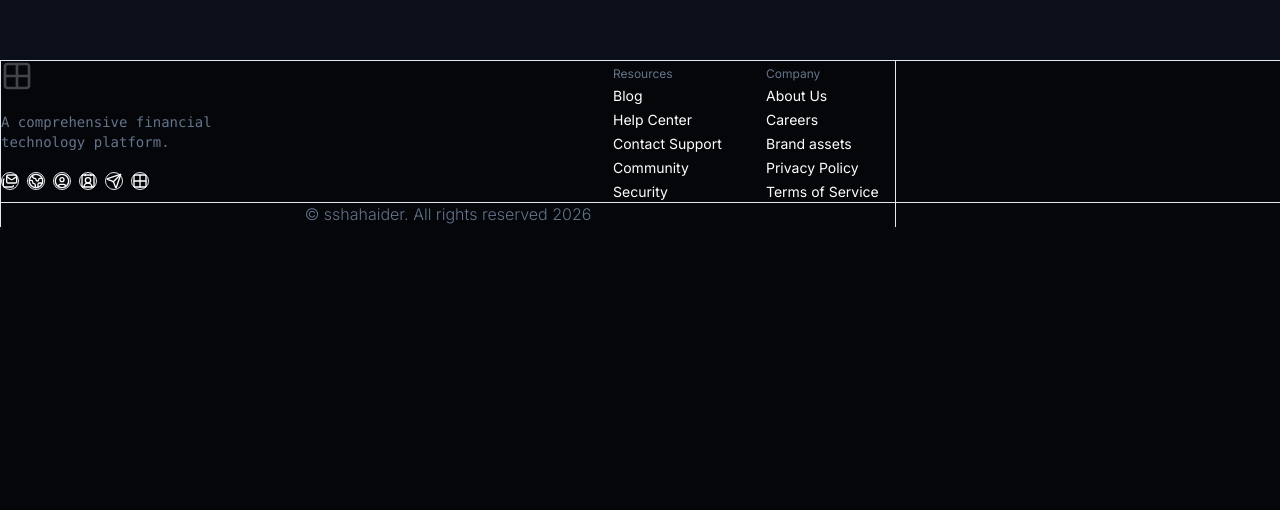
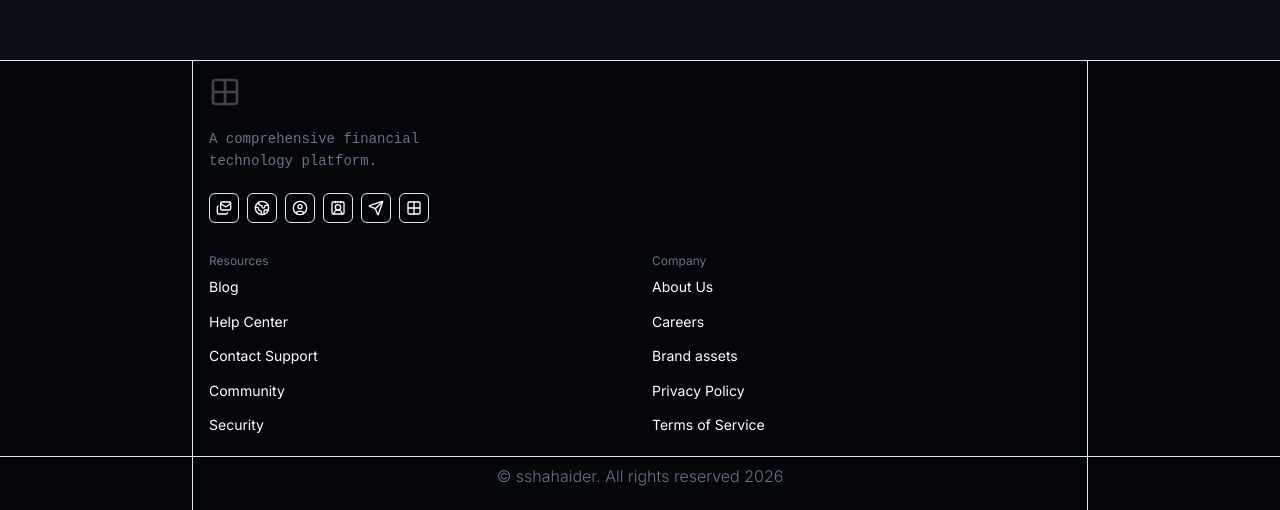
Before and after one commit to IgorMMichels/portfolio, a React (Vite) app: page / in a window 1280 px wide. Shown: the part 4723-5233 px from the top of the page. Before the commit the page ends 4950 px from the top, so only its background shows below. Built offline with nearby package versions, Linux system fonts and the light colour scheme.

Commit message:
fix: use explicit CSS variables in MinimalFooter
- Replace Tailwind shadcn utilities with inline style CSS variables
- Fixes styling not appearing due to Tailwind 4 config incompatibility

```diff
--- a/src/components/ui/minimal-footer.tsx
+++ b/src/components/ui/minimal-footer.tsx
@@ -11,94 +11,135 @@ export function MinimalFooter() {
 	const year = new Date().getFullYear();
 
 	const company = [
-		{
-			title: 'About Us',
-			href: '#',
-		},
-		{
-			title: 'Careers',
-			href: '#',
-		},
-		{
-			title: 'Brand assets',
-			href: '#',
-		},
-		{
-			title: 'Privacy Policy',
-			href: '#',
-		},
-		{
-			title: 'Terms of Service',
-			href: '#',
-		},
+		{ title: 'About Us', href: '#' },
+		{ title: 'Careers', href: '#' },
+		{ title: 'Brand assets', href: '#' },
+		{ title: 'Privacy Policy', href: '#' },
+		{ title: 'Terms of Service', href: '#' },
 	];
 
 	const resources = [
-		{
-			title: 'Blog',
-			href: '#',
-		},
-		{
-			title: 'Help Center',
-			href: '#',
-		},
-		{
-			title: 'Contact Support',
-			href: '#',
-		},
-		{
-			title: 'Community',
-			href: '#',
-		},
-		{
-			title: 'Security',
-			href: '#',
-		},
+		{ title: 'Blog', href: '#' },
+		{ title: 'Help Center', href: '#' },
+		{ title: 'Contact Support', href: '#' },
+		{ title: 'Community', href: '#' },
+		{ title: 'Security', href: '#' },
 	];
 
 	const socialLinks = [
-		{
-			icon: <MailsIcon className="size-4" />,
-			link: '#',
+		{ icon: <MailsIcon size={16} />, link: '#' },
+		{ icon: <Globe2Icon size={16} />, link: '#' },
+		{ icon: <UserCircleIcon size={16} />, link: '#' },
+		{ icon: <ContactRoundIcon size={16} />, link: '#' },
+		{ icon: <SendIcon size={16} />, link: '#' },
+		{ icon: <Grid2X2 size={16} />, link: '#' },
+	];
+
+	const styles = {
+		container: {
+			background: 'radial-gradient(35% 80% at 30% 0%, hsl(var(--foreground) / 0.1))',
+			maxWidth: '56rem',
+			margin: '0 auto',
+			borderLeft: '1px solid hsl(var(--border))',
+			borderRight: '1px solid hsl(var(--border))',
 		},
-		{
-			icon: <Globe2Icon className="size-4" />,
-			link: '#',
+		divider: {
+			background: 'hsl(var(--border))',
+			height: '1px',
+			width: '100%',
+			position: 'absolute' as const,
+			left: 0,
+			right: 0,
 		},
-		{
-			icon: <UserCircleIcon className="size-4" />,
-			link: '#',
+		grid: {
+			display: 'grid',
+			gridTemplateColumns: 'repeat(6, minmax(0, 1fr))',
+			gap: '1.5rem',
+			padding: '1rem',
+			maxWidth: '56rem',
 		},
-		{
-			icon: <ContactRoundIcon className="size-4" />,
-			link: '#',
+		logoSection: {
+			gridColumn: 'span 6 / span 6',
+			display: 'flex',
+			flexDirection: 'column' as const,
+			gap: '1.25rem',
 		},
-		{
-			icon: <SendIcon className="size-4" />,
-			link: '#',
+		logo: {
+			width: 'max-content',
+			opacity: 0.25,
 		},
-		{
-			icon: <Grid2X2 className="size-4" />,
-			link: '#',
+		description: {
+			color: 'hsl(var(--muted-foreground))',
+			fontFamily: 'monospace',
+			fontSize: '0.875rem',
+			maxWidth: '24rem',
+			textWrap: 'balance' as const,
 		},
-	];
+		socialLinks: {
+			display: 'flex',
+			gap: '0.5rem',
+		},
+		socialLink: {
+			border: '1px solid hsl(var(--border))',
+			borderRadius: '0.375rem',
+			padding: '0.375rem',
+			display: 'flex',
+			alignItems: 'center',
+			justifyContent: 'center',
+		},
+		linkColumn: {
+			gridColumn: 'span 3 / span 3',
+			width: '100%',
+		},
+		linkColumnTitle: {
+			color: 'hsl(var(--muted-foreground))',
+			fontSize: '0.75rem',
+			marginBottom: '0.25rem',
+		},
+		linkColumnLinks: {
+			display: 'flex',
+			flexDirection: 'column' as const,
+			gap: '0.25rem',
+		},
+		link: {
+			width: 'max-content',
+			padding: '0.25rem 0',
+			fontSize: '0.875rem',
+			transition: 'all 0.2s',
+		},
+		bottomSection: {
+			display: 'flex',
+			flexDirection: 'column' as const,
+			justifyContent: 'space-between',
+			gap: '0.5rem',
+			paddingTop: '0.5rem',
+			paddingBottom: '1.25rem',
+			maxWidth: '56rem',
+		},
+		copyright: {
+			color: 'hsl(var(--muted-foreground))',
+			textAlign: 'center' as const,
+			fontWeight: 300,
+		},
+	};
+
 	return (
-		<footer className="relative">
-			<div className="bg-[radial-gradient(35%_80%_at_30%_0%, hsl(var(--foreground)/0.1))] mx-auto max-w-4xl md:border-x">
-				<div className="bg-border absolute inset-x-0 h-px w-full" />
-				<div className="grid max-w-4xl grid-cols-6 gap-6 p-4">
-					<div className="col-span-6 flex flex-col gap-5 md:col-span-4">
-						<a href="#" className="w-max opacity-25">
-							<Grid2X2 className="size-8" />
+		<footer style={{ position: 'relative' }}>
+			<div style={styles.container}>
+				<div style={styles.divider} />
+				<div style={styles.grid}>
+					<div className="md:col-span-4" style={styles.logoSection}>
+						<a href="#" style={styles.logo}>
+							<Grid2X2 size={32} />
 						</a>
-						<p className="text-muted-foreground max-w-sm font-mono text-sm text-balance">
+						<p style={styles.description}>
 							A comprehensive financial technology platform.
 						</p>
-						<div className="flex gap-2">
+						<div style={styles.socialLinks}>
 							{socialLinks.map((item, i) => (
 								<a
 									key={i}
-									className="hover:bg-accent rounded-md border p-1.5"
+									style={styles.socialLink}
 									target="_blank"
 									href={item.link}
 								>
@@ -107,42 +148,31 @@ export function MinimalFooter() {
 							))}
 						</div>
 					</div>
-					<div className="col-span-3 w-full md:col-span-1">
-						<span className="text-muted-foreground mb-1 text-xs">
-							Resources
-						</span>
-						<div className="flex flex-col gap-1">
+					<div style={styles.linkColumn}>
+						<span style={styles.linkColumnTitle}>Resources</span>
+						<div style={styles.linkColumnLinks}>
 							{resources.map(({ href, title }, i) => (
-								<a
-									key={i}
-									className="w-max py-1 text-sm duration-200 hover:underline"
-									href={href}
-								>
+								<a key={i} style={styles.link} href={href}>
 									{title}
 								</a>
 							))}
 						</div>
 					</div>
-					<div className="col-span-3 w-full md:col-span-1">
-						<span className="text-muted-foreground mb-1 text-xs">Company</span>
-						<div className="flex flex-col gap-1">
+					<div style={styles.linkColumn}>
+						<span style={styles.linkColumnTitle}>Company</span>
+						<div style={styles.linkColumnLinks}>
 							{company.map(({ href, title }, i) => (
-								<a
-									key={i}
-									className="w-max py-1 text-sm duration-200 hover:underline"
-									href={href}
-								>
+								<a key={i} style={styles.link} href={href}>
 									{title}
 								</a>
 							))}
 						</div>
 					</div>
 				</div>
-				<div className="bg-border absolute inset-x-0 h-px w-full" />
-				<div className="flex max-w-4xl flex-col justify-between gap-2 pt-2 pb-5">
-					<p className="text-muted-foreground text-center font-thin">
-						© <a href="https://x.com/sshahaider">sshahaider</a>. All rights
-						reserved {year}
+				<div style={styles.divider} />
+				<div style={styles.bottomSection}>
+					<p style={styles.copyright}>
+						© sshahaider. All rights reserved {year}
 					</p>
 				</div>
 			</div>
```
